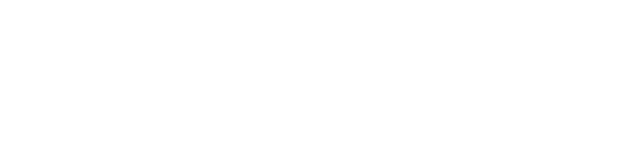
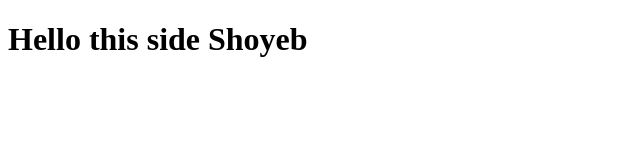
Before and after one commit to rihanazar1/pull-method-, a plain HTML site: page index.html in a window 1280 px wide. Shown: the whole page, without its empty margins (0-640 px from the left). Drawn offline with Linux system fonts and the light colour scheme.

Commit message:
added h1 tag with some text

```diff
--- a/index.html
+++ b/index.html
@@ -6,6 +6,6 @@
     <title>Document</title>
 </head>
 <body>
-
+    <h1>Hello this side Shoyeb</h1>
 </body>
 </html>
```
